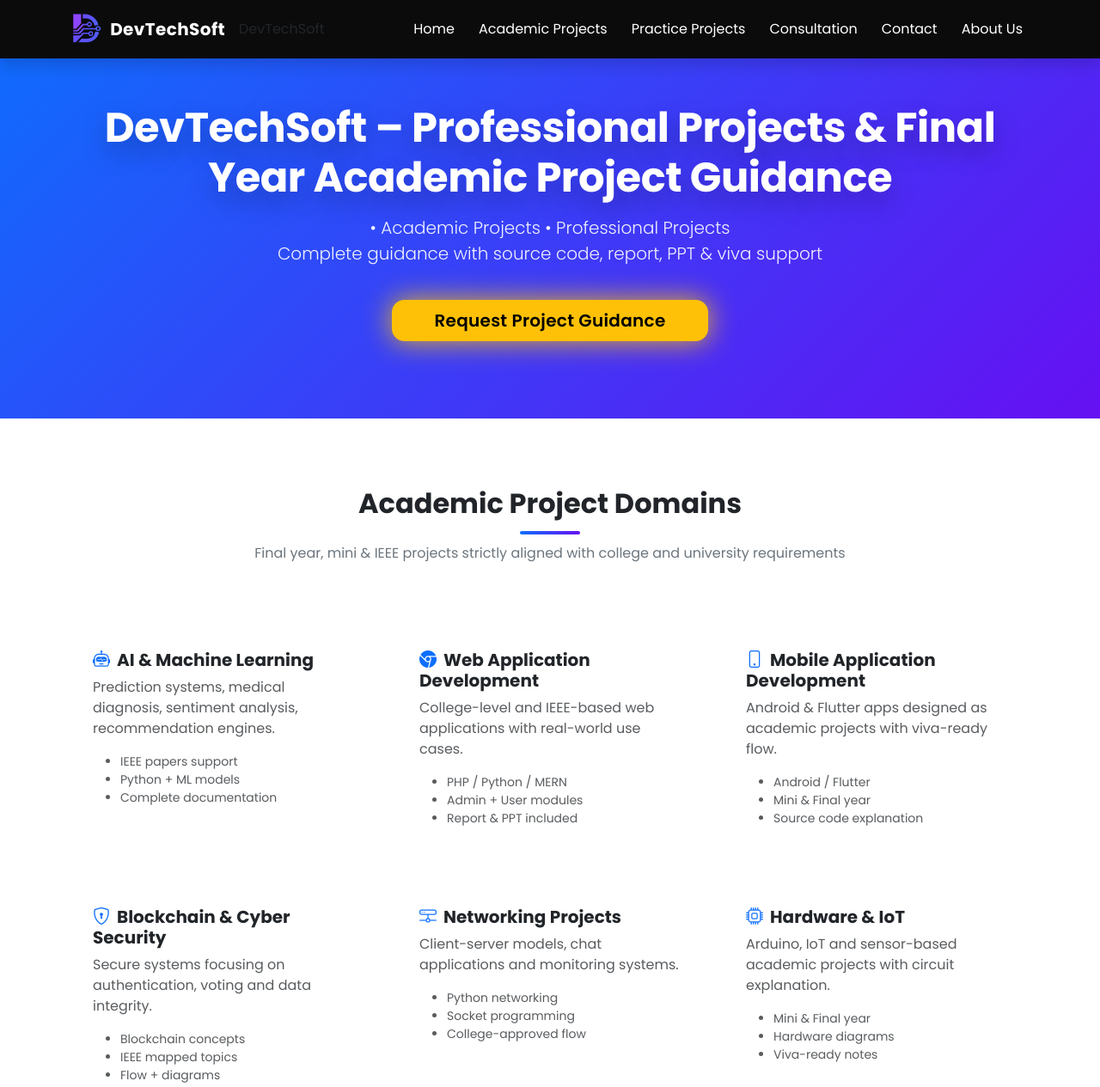
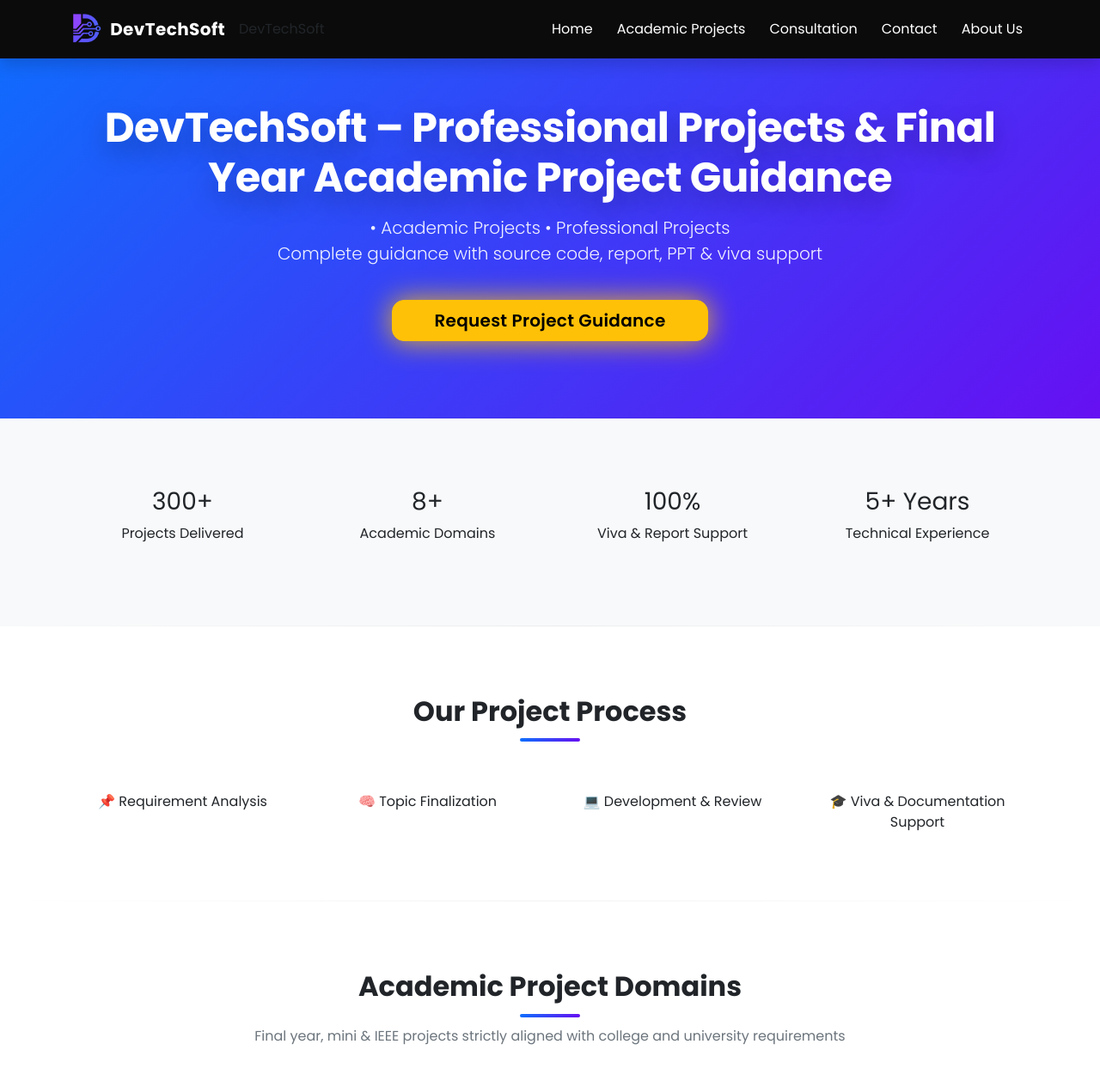
Before and after one commit to DevTechSoft5/Site, a website: page index.html in a window 1280 px wide. Shown: the top 1265 px of the page at 86% size. Drawn offline with nearby package versions, Linux system fonts and the light colour scheme.

Commit message:
Update index.html

```diff
--- a/index.html
+++ b/index.html
@@ -13,6 +13,10 @@
 
  <meta name="viewport" content="width=device-width, initial-scale=1.0">
   <meta name="author" content="DevTechSoft">
+
+  <link rel="preconnect" href="https://fonts.googleapis.com">
+<link rel="preconnect" href="https://fonts.gstatic.com" crossorigin>
+
   <link rel="shortcut icon" type="image/x-icon" href="https://.devtechsoft.com/logo.png" />
 
 <!-- Google Fonts -->
@@ -549,7 +553,6 @@
     <ul class="navbar-nav ms-auto">
       <li class="nav-item"><a class="nav-link" href="#home">Home</a></li>
       <li class="nav-item"><a class="nav-link" href="#academic">Academic Projects</a></li>
-      <li class="nav-item"><a class="nav-link" href="#practice">Practice Projects</a></li>
       <li class="nav-item"><a class="nav-link" href="#consultation">Consultation</a></li>
       <li class="nav-item"><a class="nav-link" href="contact.html">Contact</a></li>
       <li class="nav-item"><a class="nav-link" href="about.html">About Us</a></li>
@@ -575,7 +578,41 @@
 </section>
 
 
+<section class="section-padding bg-light">
+  <div class="container text-center">
+    <div class="row g-4">
+      <div class="col-md-3">
+        <h3>300+</h3>
+        <p>Projects Delivered</p>
+      </div>
+      <div class="col-md-3">
+        <h3>8+</h3>
+        <p>Academic Domains</p>
+      </div>
+      <div class="col-md-3">
+        <h3>100%</h3>
+        <p>Viva & Report Support</p>
+      </div>
+      <div class="col-md-3">
+        <h3>5+ Years</h3>
+        <p>Technical Experience</p>
+      </div>
+    </div>
+  </div>
+</section>
 
+
+<section class="section-padding bg-white">
+  <div class="container text-center">
+    <h2 class="section-title">Our Project Process</h2>
+    <div class="row g-4 mt-4">
+      <div class="col-md-3">📌 Requirement Analysis</div>
+      <div class="col-md-3">🧠 Topic Finalization</div>
+      <div class="col-md-3">💻 Development & Review</div>
+      <div class="col-md-3">🎓 Viva & Documentation Support</div>
+    </div>
+  </div>
+</section>
 
 <!-- =========================
     ACADEMIC PROJECTS (80%)
```
